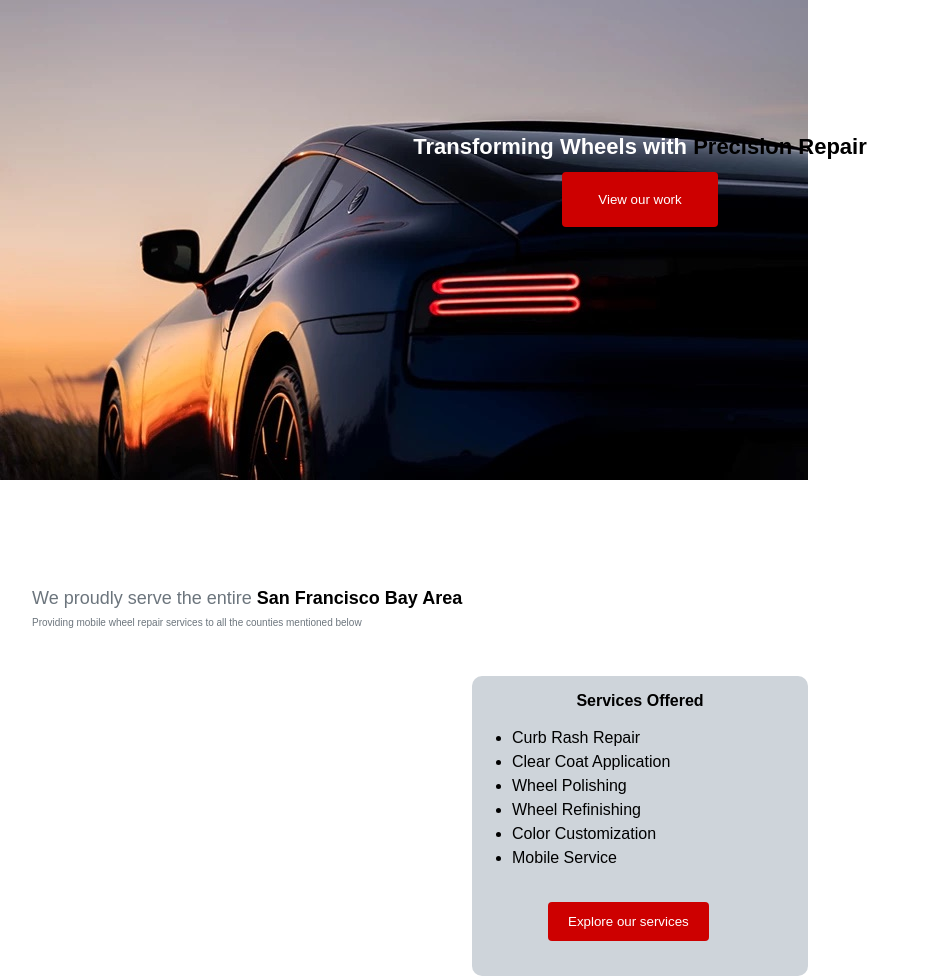
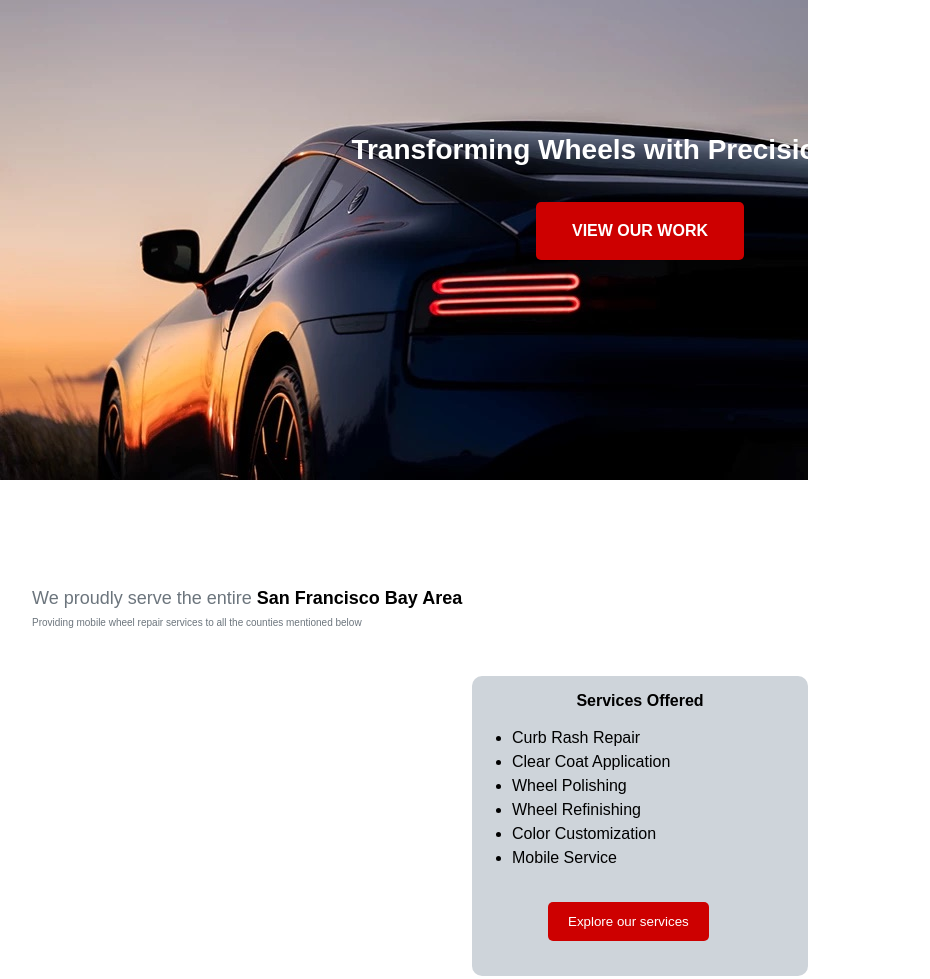
Before and after one commit to oscvrhrr/pro-wheel-repair, a plain HTML site: page index.html in a window 1280 px wide. Shown: the part 260-1239 px from the top of the page, without its empty margins (0-930 px from the left). Drawn offline with Linux system fonts and the light colour scheme.

Commit message:
updating landing page

```diff
--- a/index.html
+++ b/index.html
@@ -31,8 +31,8 @@
 
         <div class="hero">
             <div class="hero-banner">
-                <h1 class="hero-title">Transforming Wheels with <strong>Precision Repair</strong></h1>
-                <button class="hero-button cta-button">View our work</button>
+                <h1 class="hero-title">Transforming Wheels with Precision Repair</h1>
+                <button class="hero-button cta-button">VIEW OUR WORK</button>
             </div>
 
         </div>
--- a/styles.css
+++ b/styles.css
@@ -109,17 +109,20 @@ header {
     background-color: #CD0000;
     color: white;
     border:none;
-    border-radius: 4px;
+    border-radius: 5px;
     padding: 1.25rem 2.25rem;
+    font-size: 1rem;
+    font-weight: bold;
 }
 
 .cta-button-card {
     background-color: #CD0000;
     color: white;
     border:none;
-    border-radius: 4px;
+    border-radius: 5px;
     padding: .75rem 1.25rem;
     margin: 2rem 2.75rem 2rem 4.75rem;
+
 
 
 
@@ -146,7 +149,8 @@ header {
 .hero-title {
     font-weight: 700;
     color: #fff;
-    padding: .75rem 0;
+    padding: 0.75rem 0 2.25rem 0;
+    font-size: 1.75rem;
 }
 
 .section-title {
```
